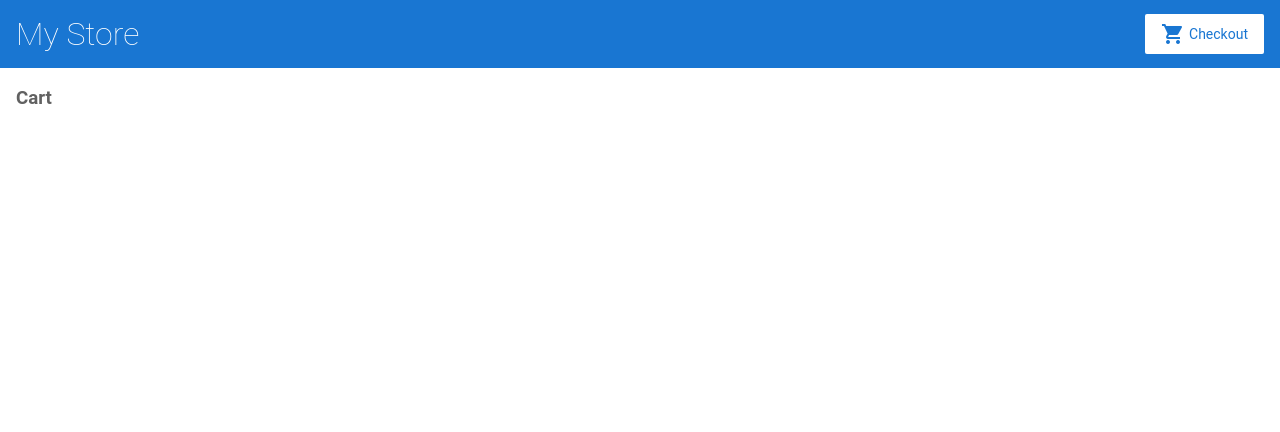
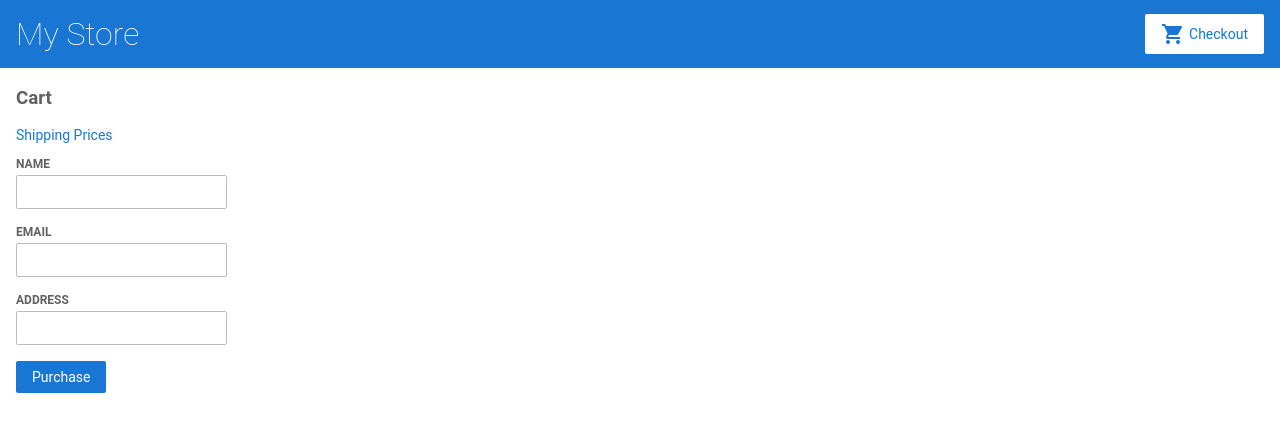
Before and after one commit to yubn21/angular-uznezk, an Angular app: page /cart in a window 1280 px wide. Shown: the top 432 px of the page. Built offline with nearby package versions, Linux system fonts and the light colour scheme.

Commit message:
4 files modified, 4 added

```diff
--- a/src/app/cart.service.ts
+++ b/src/app/cart.service.ts
@@ -1,13 +1,13 @@
 import { Injectable } from '@angular/core';
 import { Product } from './products';
+import { HttpClient } from '@angular/common/http';
 
 @Injectable({
-  providedIn: 'root'
+  providedIn: 'root',
 })
 export class CartService {
-
   items: Product[] = [];
-  constructor() { }
+  constructor(private http: HttpClient) {}
 
   addToCart(product: Product) {
     this.items.push(product);
@@ -21,4 +21,10 @@
     this.items = [];
     return this.items;
   }
+
+  getShippingPrices() {
+    return this.http.get<{ type: string; price: number }[]>(
+      '/assets/shipping.json'
+    );
+  }
 }
--- a/src/app/cart/cart.component.html
+++ b/src/app/cart/cart.component.html
@@ -1,6 +1,29 @@
 <h3>Cart</h3>
+
+<p>
+  <a routerLink="/shipping">Shipping Prices</a>
+</p>
 
 <div class="cart-item" *ngFor="let item of items">
   <span>{{ item.name }}</span>
   <span>{{ item.price | currency }}</span>
 </div>
+
+<form [formGroup]="checkoutForm" (ngSubmit)="onSubmit()">
+  <div>
+    <label for="name"> Name </label>
+    <input id="name" type="text" formControlName="name" />
+  </div>
+
+  <div>
+    <label for="email"> Email </label>
+    <input id="email" type="text" formControlName="email" />
+  </div>
+
+  <div>
+    <label for="address"> Address </label>
+    <input id="address" type="text" formControlName="address" />
+  </div>
+
+  <button class="button" type="submit">Purchase</button>
+</form>
--- a/src/app/cart/cart.component.ts
+++ b/src/app/cart/cart.component.ts
@@ -1,16 +1,30 @@
 import { Component } from '@angular/core';
 import { CartService } from '../cart.service';
+import { FormBuilder } from '@angular/forms';
 
 @Component({
   selector: 'app-cart',
   templateUrl: './cart.component.html',
-  styleUrls: ['./cart.component.css']
+  styleUrls: ['./cart.component.css'],
 })
 export class CartComponent {
-
   items = this.cartService.getItems();
 
+  checkoutForm = this.formBuilder.group({
+    name: '',
+    email: '',
+    address: ''
+  });
+
+
   constructor(
-    private cartService: CartService
-  ) { }
+    private cartService: CartService,
+    private formBuilder: FormBuilder,) {}
+
+  onSubmit(): void {
+    // Process checkout data here
+    this.items = this.cartService.clearCart();
+    console.warn('Your order has been submitted', this.checkoutForm.value);
+    this.checkoutForm.reset();
+  }
 }
--- /dev/null
+++ b/src/app/shipping/shipping.component.html
@@ -0,0 +1,6 @@
+<h3>Shipping Prices</h3>
+
+<div class="shipping-item" *ngFor="let shipping of shippingCosts | async">
+  <span>{{ shipping.type }}</span>
+  <span>{{ shipping.price | currency }}</span>
+</div>
--- /dev/null
+++ b/src/app/shipping/shipping.component.ts
@@ -0,0 +1,20 @@
+import { Component } from '@angular/core';
+
+import { Observable } from 'rxjs';
+import { CartService } from '../cart.service';
+
+@Component({
+  selector: 'app-shipping',
+  templateUrl: './shipping.component.html',
+  styleUrls: ['./shipping.component.css'],
+})
+export class ShippingComponent {
+
+  shippingCosts!: Observable<{ type: string, price: number }[]>;
+
+  constructor(private cartService: CartService) { }
+
+  ngOnInit(): void {
+    this.shippingCosts =  this.cartService.getShippingPrices();
+  }
+}
```
Also changed, not shown: src/app/app.module.ts (+8 -6 lines), src/app/shipping/shipping.component.css (added), 1 other file (tests, documents, lock files or other folders).
